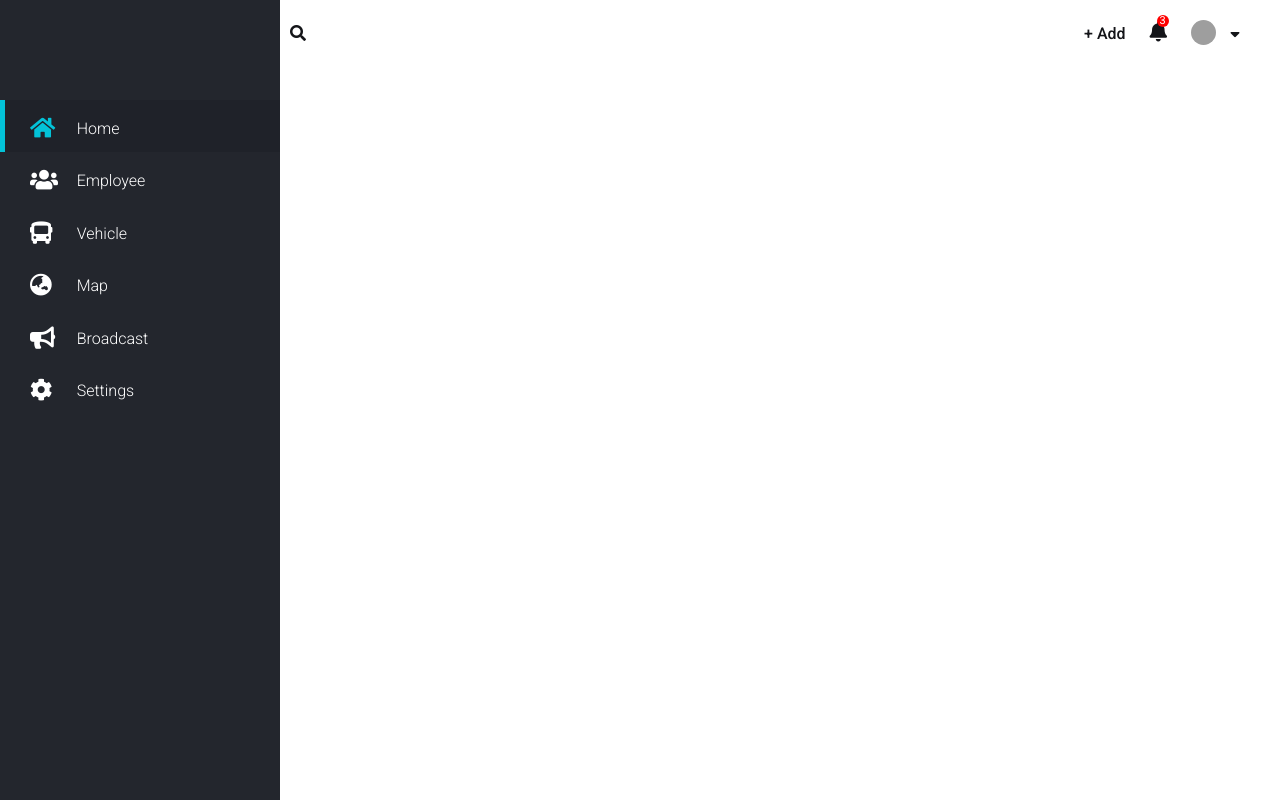
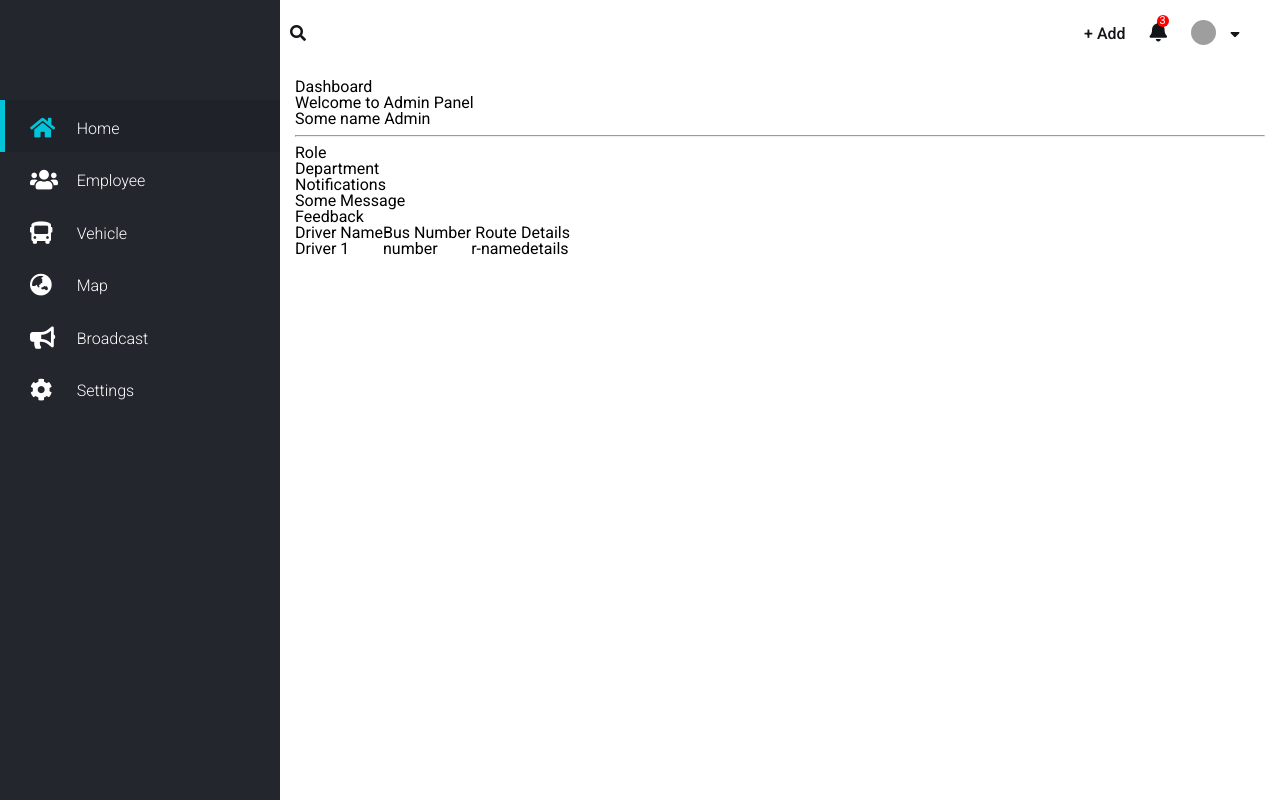
Before and after one commit to narasimhan3737/smartbus, a plain HTML site: page Frontend/index.html in a window 1280 px wide. Drawn offline with Linux system fonts and the light colour scheme; grey boxes are pictures that could not be loaded.

Commit message:
New Updates

```diff
--- a/Frontend/index.html
+++ b/Frontend/index.html
@@ -34,7 +34,68 @@
                     <i class="fas fa-sort-down"></i>
                 </a>
             </div>
+        </header>
 
-        </header>
+        <section id="content-area">
+           <div class="heading">
+               <h1>Dashboard</h1>
+               <p>Welcome to Admin Panel</p>
+           </div>
+
+           <div class="cards">
+               <div class="card">
+                   <div class="user-img"></div>
+                   <span class="user-name">Some name</span>
+                   <span class="user-title">Admin</span>
+                   <hr>
+                   <div class="col-md-4">
+                       <span class="user-role">Role</span>
+                   </div>
+                   <div class="col-md-4">
+                       <span class="user-department">Department</span>
+                   </div>
+               </div>
+
+               <div class="card">
+                   <h6>Notifications</h6>
+                   <div class="col-md-2">
+                       <span class="alert-message">Some Message</span>
+                   </div>
+                   <div class="col-md-10">
+                       <span class="feedback-message">Feedback</span>
+                   </div>
+               </div>
+
+           </div>
+
+           <table>
+               <thead>
+                   <tr>
+                       <th>
+                           Driver Name
+                       </th>
+                       <th>
+                           Bus Number
+                       </th>
+                       <th>
+                           Route
+                       </th>
+                       <th>
+                           Details
+                       </th>
+                   </tr>
+               </thead>
+
+               <tbody>
+                   <tr>
+                       <td>Driver 1</td>
+                       <td>number</td>
+                       <td>r-name</td>
+                       <td>details</td>
+                   </tr>
+               </tbody>
+           </table>
+
+        </section>
     </body>
 </html>
--- /dev/null
+++ b/Frontend/sass/_content-area.scss
@@ -0,0 +1,4 @@
+#content-area{
+    margin-left: 280px;
+    padding: 15px;
+}
--- a/Frontend/sass/main.scss
+++ b/Frontend/sass/main.scss
@@ -1,6 +1,7 @@
 @import url('https://fonts.googleapis.com/css?family=Roboto:100,300,400,500,700');
 @import "reset";
 @import "variables";
+@import "content-area";
 
 *{
     box-sizing: border-box;
```
Also changed, not shown: README.html (added, +10 -0 lines), Frontend/css/main.css, Frontend/sass/content-area.scss (deleted), 1 other file.
